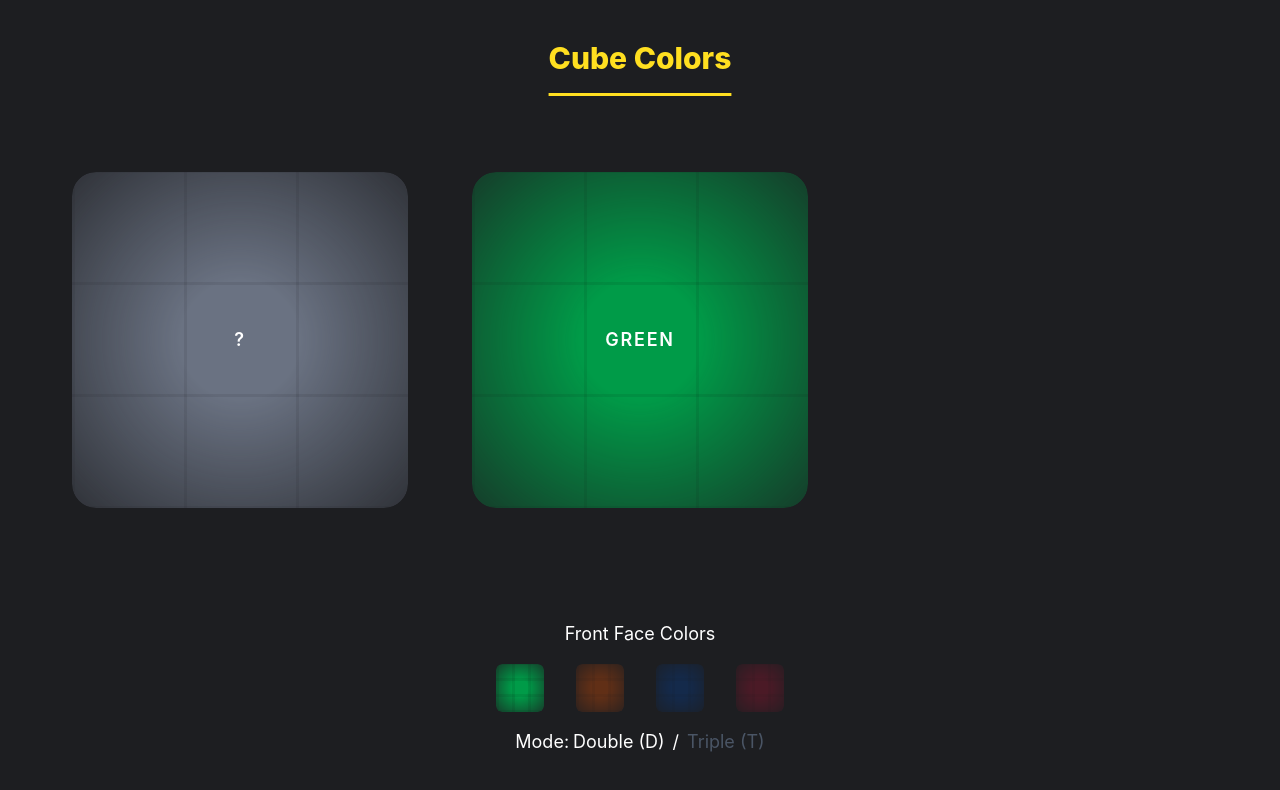
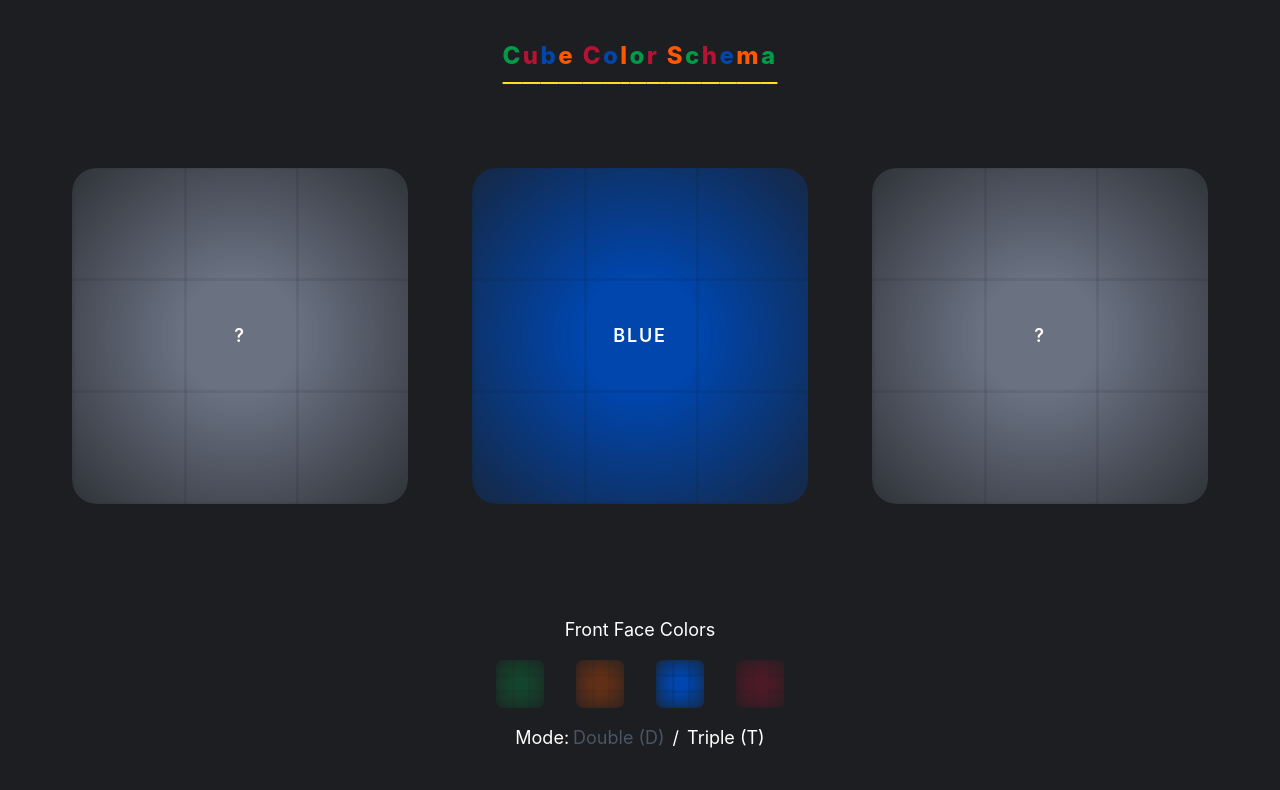
Before and after one commit to LukeWlodarczyk/cube-colors, a React (Vite) app: page / in a window 1280 px wide. Shown: the top 790 px of the page. Built offline with nearby package versions, Linux system fonts and the light colour scheme.

Commit message:
refactor: extract logic into custom hooks and split components

```diff
--- a/src/App.css
+++ b/src/App.css
@@ -167,7 +167,7 @@
 
   &::before,
   &::after {
-    content: '';
+    content: "";
     position: absolute;
     top: -4.5px;
     border: 5px solid transparent;
--- a/src/App.tsx
+++ b/src/App.tsx
@@ -1,169 +1,64 @@
-import { useEffect, useEffectEvent, useState } from "react";
+import Heading from "./components/Heading";
+import ColorTile from "./components/ColorTile";
+import Options from "./components/Options";
 
-import ColorTile from "./ColorTile";
-
-export type Mode = "double" | "triple";
-
-type RandomSide = "left" | "right";
-
-export type SideColor = "green" | "red" | "blue" | "orange";
-
-const ring: SideColor[] = ["green", "orange", "blue", "red"] as const;
-
-const getNeighbors = (color: SideColor) => {
-  const index = ring.indexOf(color);
-
-  return {
-    left: ring[(index - 1 + ring.length) % ring.length],
-    right: ring[(index + 1) % ring.length],
-  };
-};
-
-function getRandomColor(colors: SideColor[]) {
-  return colors[Math.floor(Math.random() * colors.length)];
-}
+import useMode from "./hooks/useMode";
+import useColors, { COLOR_SCHEMA } from "./hooks/useColors";
+import useKeyboardListener from "./hooks/useKeyboardListener";
 
 const App = () => {
-  const [mode, setMode] = useState<Mode>("double");
+  const { mode, doubleModeSide } = useMode();
 
-  const [activeColors, setActiveColors] = useState<SideColor[]>(() => [
-    getRandomColor(ring),
-  ]);
+  const { colors, reveal } = useColors(COLOR_SCHEMA);
 
-  const [randomSide, setRandomSide] = useState<RandomSide>("left");
+  useKeyboardListener({
+    Space: () => {
+      if (!reveal.value) return reveal.toggle();
 
-  const isRandomLeft = randomSide === "left";
-  const isRandomRight = randomSide === "right";
+      if (mode.isDouble) doubleModeSide.setRandom();
 
-  const [currentColor, setCurrentColor] = useState<SideColor>(() =>
-    getRandomColor(activeColors),
-  );
-
-  const [isRevealed, setIsRevealed] = useState(false);
-
-  const isDouble = mode === "double";
-  const isTriple = mode === "triple";
-
-  const updateRandomSide = () =>
-    setRandomSide(Math.random() > 0.5 ? "left" : "right");
-
-  const handleColorClick = (selectedColor: SideColor) => {
-    setActiveColors((colors) => {
-      if (!colors.includes(selectedColor)) return [...colors, selectedColor];
-
-      if (colors.length === 1) return colors;
-
-      return colors.filter((color) => color !== selectedColor);
-    });
-  };
-
-  const handleKeyDown = useEffectEvent((e: KeyboardEvent) => {
-    switch (e.code) {
-      case "Space": {
-        if (!isRevealed) {
-          setIsRevealed(true);
-        } else {
-          if (isDouble) updateRandomSide();
-
-          setCurrentColor(getRandomColor(activeColors));
-          setIsRevealed(false);
-        }
-        break;
-      }
-      case "ArrowLeft": {
-        setCurrentColor((prev) => {
-          const index = ring.indexOf(prev);
-          return ring[(index - 1 + ring.length) % ring.length];
-        });
-        setIsRevealed(true);
-        break;
-      }
-      case "ArrowRight": {
-        setCurrentColor((prev) => {
-          const index = ring.indexOf(prev);
-          return ring[(index + 1) % ring.length];
-        });
-        setIsRevealed(true);
-        break;
-      }
-      case "KeyD": {
-        setMode("double");
-        break;
-      }
-      case "KeyT": {
-        setMode("triple");
-        break;
-      }
-    }
+      colors.current.setRandom();
+      reveal.toggle();
+    },
+    ArrowLeft: () => {
+      colors.current.prev();
+      reveal.set(true);
+    },
+    ArrowRight: () => {
+      colors.current.next();
+      reveal.set(true);
+    },
+    KeyD: () => mode.set("double"),
+    KeyT: () => mode.set("triple"),
   });
 
-  useEffect(() => {
-    window.addEventListener("keydown", handleKeyDown);
+  return (
+    <div className="min-h-screen bg-dark text-white flex flex-col">
+      <Heading className="mt-10 mb-24">Cube Color Schema</Heading>
 
-    return () => {
-      window.removeEventListener("keydown", handleKeyDown);
-    };
-  }, []);
-
-  const neighbors = getNeighbors(currentColor);
-
-  return (
-    <div className="min-h-screen bg-dark text-white flex-col">
-      <h1 className="text-center pt-10 mb-24 font-extrabold text-3xl text-yellow-300 underline underline-offset-24">
-        Cube Colors
-      </h1>
       <div className="flex justify-center items-center gap-16">
-        <>
         <ColorTile
           size="large"
-            color={neighbors.left}
-            isRevealed={isRevealed}
-            isActive={isTriple || isRandomLeft}
+          color={colors.current.neighbors.left}
+          isRevealed={reveal.value}
+          isActive={mode.isTriple || doubleModeSide.isLeft}
         />
 
-          <ColorTile size="large" color={currentColor} isRevealed />
+        <ColorTile size="large" color={colors.current.value} isRevealed />
 
         <ColorTile
           size="large"
-            color={neighbors.right}
-            isRevealed={isRevealed}
-            isActive={isTriple || isRandomRight}
+          color={colors.current.neighbors.right}
+          isRevealed={reveal.value}
+          isActive={mode.isTriple || doubleModeSide.isRight}
         />
-        </>
       </div>
 
-      <p className="text-white mt-28 mb-4 text-center text-lg">
-        Front Face Colors
-      </p>
-      <div className="flex gap-8 justify-center">
-        {ring.map((color) => (
-          <button
-            className="cursor-pointer"
-            key={color}
-            onClick={(e) => {
-              e.currentTarget.blur();
-              handleColorClick(color);
-            }}
-          >
-            <ColorTile
-              className={`${!activeColors.includes(color) && "opacity-30"}`}
-              size="small"
-              color={color}
-              isRevealed
+      <Options
+        mode={mode.value}
+        activeColors={colors.active.value}
+        onColorSelect={colors.active.select}
       />
-          </button>
-        ))}
-      </div>
-      <p className="text-center mt-4 text-lg">
-        <span className="mr-1">Mode:</span>
-        <span className={`mr-2 ${mode === "triple" ? `text-gray-600` : ""}`}>
-          Double (D)
-        </span>
-        /
-        <span className={`ml-2 ${mode === "double" ? `text-gray-600` : ""}`}>
-          Triple (T)
-        </span>
-      </p>
     </div>
   );
 };
--- a/src/ColorTile.tsx
+++ b/src/components/ColorTile.tsx
@@ -1,6 +1,6 @@
 import { twMerge } from "tailwind-merge";
 
-import { type SideColor } from "./App";
+import { type SideColor } from "../hooks/useColors";
 
 type Size = "small" | "large";
 
@@ -12,12 +12,12 @@ type TileProps = {
   className?: string;
 };
 
-const colorMapClasses = {
+const colorMapClasses: Record<SideColor, string> = {
   green: "bg-cube-green",
   red: "bg-cube-red",
   blue: "bg-cube-blue",
   orange: "bg-cube-orange",
-} as const;
+};
 
 const ColorTile = ({
   color,
@@ -38,7 +38,6 @@ const ColorTile = ({
         "flex items-center justify-center",
         "font-semibold uppercase tracking-widest text-lg",
         "bg-gray-500",
-
         isLarge && "w-84 rounded-3xl",
         isSmall && "w-12 rounded-md",
         isRevealed && `scale-100 opacity-100 ${colorMapClasses[color]}`,
--- /dev/null
+++ b/src/components/Heading.tsx
@@ -0,0 +1,38 @@
+import type { FC } from "react";
+import { twMerge } from "tailwind-merge";
+
+type Props = {
+  className?: string;
+  children: string;
+};
+
+const colorClasses = [
+  "text-cube-green",
+  "text-cube-red",
+  "text-cube-blue",
+  "text-cube-orange",
+];
+
+const getCharColorClass = (index: number) =>
+  twMerge(colorClasses[index % colorClasses.length]);
+
+const Heading: FC<Props> = ({ children, className }) => {
+  return (
+    <h1
+      className={twMerge(
+        "text-center font-extrabold text-2xl tracking-widest text-yellow-300 underline underline-offset-18",
+        className,
+      )}
+    >
+      {[...children].map((char, i) => {
+        return (
+          <span key={i} className={getCharColorClass(i)}>
+            {char}
+          </span>
+        );
+      })}
+    </h1>
+  );
+};
+
+export default Heading;
--- /dev/null
+++ b/src/components/Options.tsx
@@ -0,0 +1,53 @@
+import { twMerge } from "tailwind-merge";
+
+import { COLOR_SCHEMA, type SideColor } from "../hooks/useColors";
+import type { Mode } from "../hooks/useMode";
+
+import ColorTile from "./ColorTile";
+
+type Props = {
+  mode: Mode;
+  activeColors: SideColor[];
+  onColorSelect: (color: SideColor) => void;
+};
+
+const Options = ({ mode, activeColors, onColorSelect }: Props) => {
+  return (
+    <>
+      <h2 className="text-white mt-28 mb-4 text-center text-lg">
+        Front Face Colors
+      </h2>
+      <div className="flex gap-8 justify-center">
+        {COLOR_SCHEMA.map((color) => (
+          <button
+            className="cursor-pointer"
+            key={color}
+            onClick={(e) => {
+              e.currentTarget.blur();
+              onColorSelect(color);
+            }}
+          >
+            <ColorTile
+              className={twMerge(!activeColors.includes(color) && "opacity-30")}
+              size="small"
+              color={color}
+              isRevealed
+            />
+          </button>
+        ))}
+      </div>
+      <p className="text-center mt-4 text-lg">
+        <span className="mr-1">Mode:</span>
+        <span className={twMerge("mr-2", mode === "triple" && `text-gray-600`)}>
+          Double (D)
+        </span>
+        /
+        <span className={twMerge("ml-2", mode === "double" && `text-gray-600`)}>
+          Triple (T)
+        </span>
+      </p>
+    </>
+  );
+};
+
+export default Options;
--- /dev/null
+++ b/src/hooks/useColors.ts
@@ -0,0 +1,70 @@
+import { useState } from "react";
+
+import { getNeighbors, getRandom } from "../utils";
+
+export const COLOR_SCHEMA = ["green", "orange", "blue", "red"] as const;
+
+export type SideColor = (typeof COLOR_SCHEMA)[number];
+
+const useColors = (colors: readonly SideColor[]) => {
+  const [activeColors, setActiveColors] = useState<SideColor[]>(() => [
+    getRandom([...colors]),
+  ]);
+
+  const [currentColor, setCurrentColor] = useState<SideColor>(activeColors[0]);
+
+  const [isRevealed, setIsRevealed] = useState(false);
+
+  const neighbors = getNeighbors(currentColor);
+
+  const selectActiveColors = (selectedColor: SideColor) => {
+    setActiveColors((colors) => {
+      if (!colors.includes(selectedColor)) return [...colors, selectedColor];
+
+      if (colors.length === 1) return colors;
+
+      return colors.filter((color) => color !== selectedColor);
+    });
+  };
+
+  const setRandomCurrentColor = () => setCurrentColor(getRandom(activeColors));
+
+  const setNextCurrentColor = () => {
+    setCurrentColor((prev) => {
+      const index = colors.indexOf(prev);
+      return colors[(index + 1) % colors.length];
+    });
+  };
+
+  const setPrevCurrentColor = () => {
+    setCurrentColor((prev) => {
+      const index = colors.indexOf(prev);
+      return colors[(index - 1 + colors.length) % colors.length];
+    });
+  };
+
+  return {
+    colors: {
+      active: {
+        value: activeColors,
+        set: setActiveColors,
+        select: selectActiveColors,
+      },
+      current: {
+        value: currentColor,
+        set: setCurrentColor,
+        neighbors,
+        setRandom: setRandomCurrentColor,
+        next: setNextCurrentColor,
+        prev: setPrevCurrentColor,
+      },
+    },
+    reveal: {
+      value: isRevealed,
+      toggle: () => setIsRevealed((r) => !r),
+      set: setIsRevealed,
+    },
+  };
+};
+
+export default useColors;
--- /dev/null
+++ b/src/hooks/useKeyboardListener.ts
@@ -0,0 +1,37 @@
+import { useEffect, useEffectEvent } from "react";
+
+export const APP_KEY_CODES = [
+  "Space",
+  "ArrowLeft",
+  "ArrowRight",
+  "KeyD",
+  "KeyT",
+] as const;
+
+export type AppShortcutKey = (typeof APP_KEY_CODES)[number];
+
+type KeyboardActions = Record<AppShortcutKey, () => void>;
+
+// generic version of the isAppShortcut typeguard
+const isInArray = <T, A extends T>(
+  item: T,
+  array: ReadonlyArray<A>,
+): item is A => array.includes(item as A);
+
+// const isAppShortcut = (code: string): code is AppShortcutKey => {
+//   return (APP_KEY_CODES as readonly string[]).includes(code);
+//   return APP_KEY_CODES.some((appCode) => appCode === code);
+// };
+
+const useKeyboardListener = (actions: KeyboardActions) => {
+  const handleKeyDown = useEffectEvent((e: KeyboardEvent) => {
+    if (isInArray(e.code, APP_KEY_CODES)) actions[e.code]();
+  });
+
+  useEffect(() => {
+    window.addEventListener("keydown", handleKeyDown);
+    return () => window.removeEventListener("keydown", handleKeyDown);
+  }, []);
+};
+
+export default useKeyboardListener;
--- /dev/null
+++ b/src/hooks/useMode.ts
@@ -0,0 +1,29 @@
+import { useState } from "react";
+
+export type Mode = "double" | "triple";
+
+export type DoubleModeSide = "left" | "right";
+
+const useMode = () => {
+  const [mode, setMode] = useState<Mode>("triple");
+  const [doubleModeSide, setDoubleModeSide] = useState<DoubleModeSide>("left");
+
+  const randomizeDoubleModeSide = () =>
+    setDoubleModeSide(Math.random() > 0.5 ? "left" : "right");
+
+  return {
+    mode: {
+      value: mode,
+      set: setMode,
+      isDouble: mode === "double",
+      isTriple: mode === "triple",
+    },
+    doubleModeSide: {
+      isLeft: doubleModeSide === "left",
+      isRight: doubleModeSide === "right",
+      setRandom: randomizeDoubleModeSide,
+    },
+  };
+};
+
+export default useMode;
--- /dev/null
+++ b/src/utils.ts
@@ -0,0 +1,14 @@
+import { COLOR_SCHEMA, type SideColor } from "./hooks/useColors";
+
+export const getNeighbors = (color: SideColor) => {
+  const index = COLOR_SCHEMA.indexOf(color);
+
+  return {
+    left: COLOR_SCHEMA[(index - 1 + COLOR_SCHEMA.length) % COLOR_SCHEMA.length],
+    right: COLOR_SCHEMA[(index + 1) % COLOR_SCHEMA.length],
+  };
+};
+
+export const getRandom = <T>(array: T[]): T => {
+  return array[Math.floor(Math.random() * array.length)];
+};
```
Lines whose indentation alone changed are shown as unchanged.
